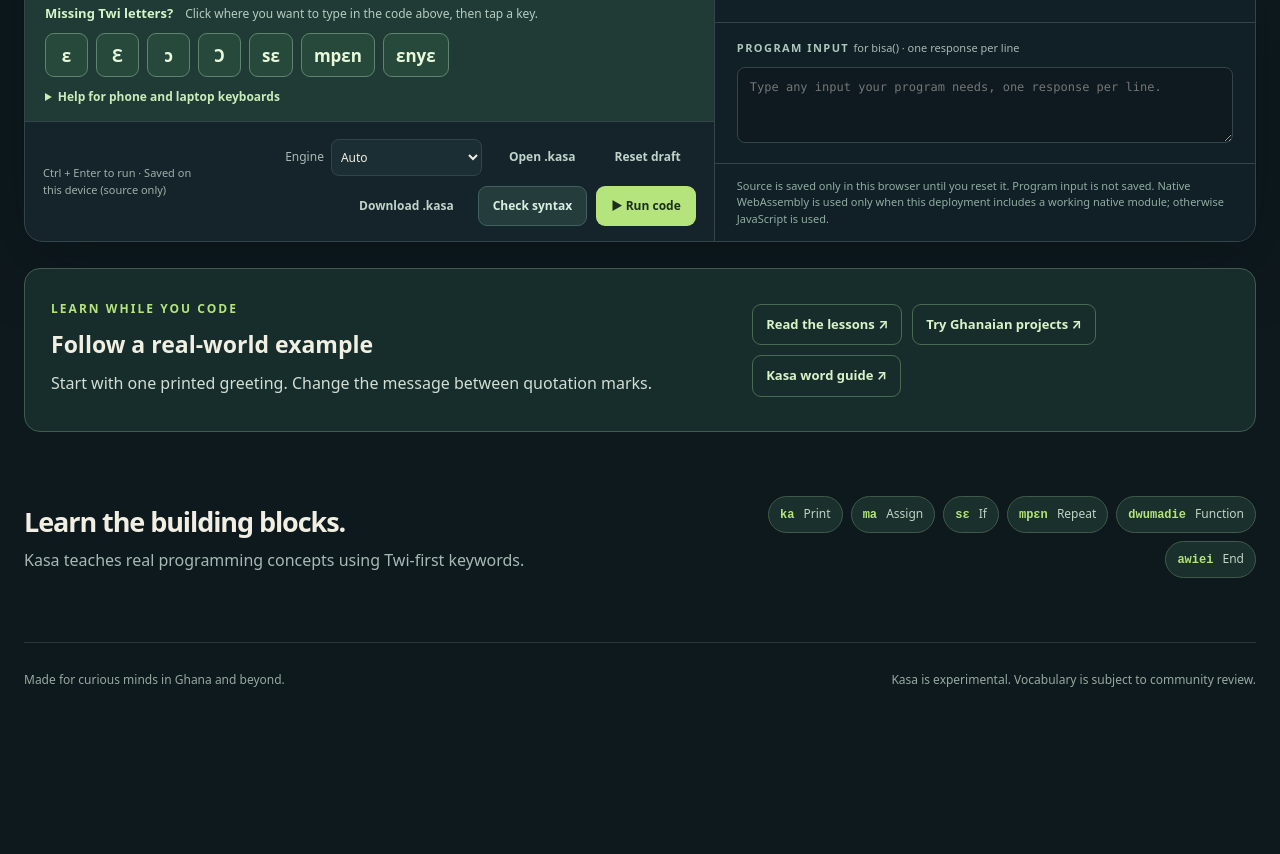
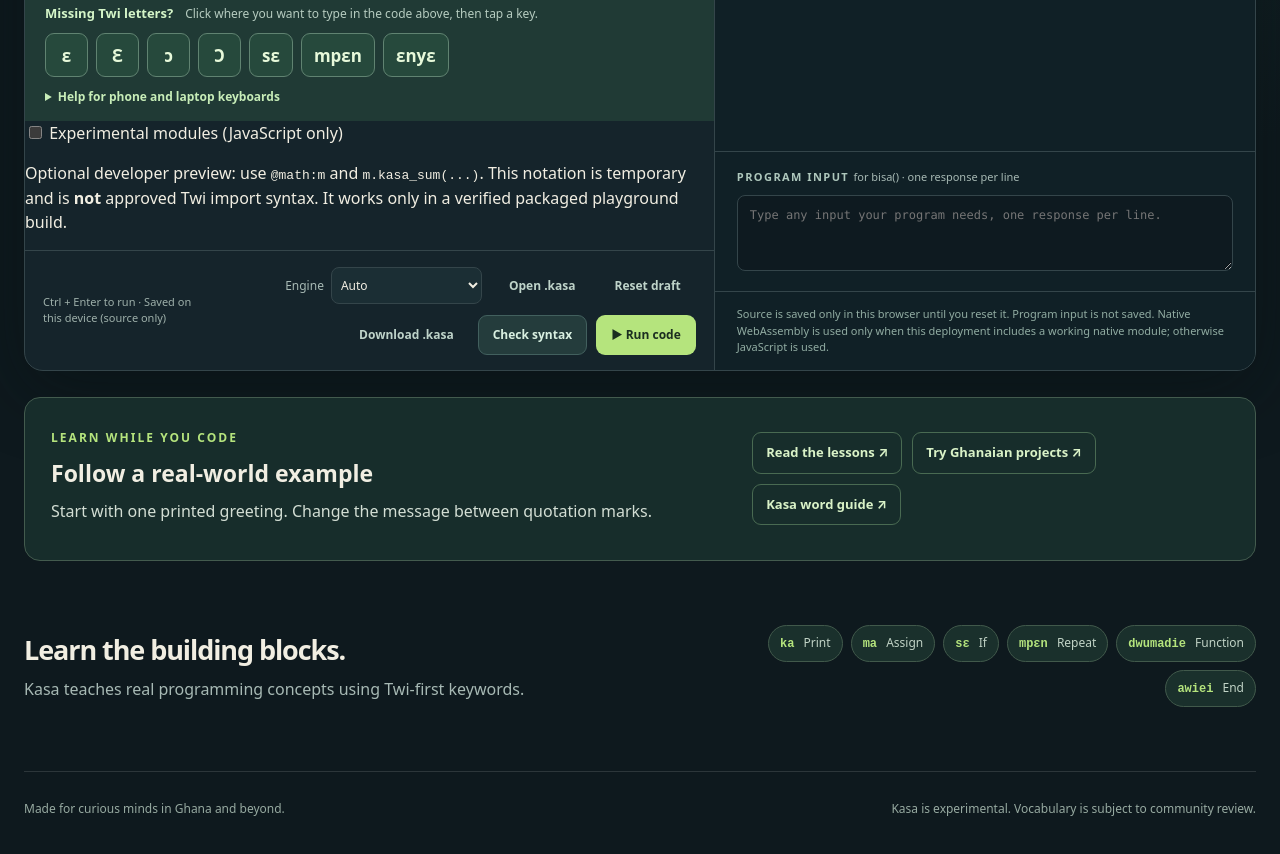
Before and after one commit to fosterb1/kasa_programming_language, a plain HTML site: page playground/index.html in a window 1280 px wide. Shown: the part 1020-1874 px from the top of the page. Before the commit the page ends 1759 px from the top, so only its background shows below. Drawn offline with Linux system fonts and the light colour scheme.

Commit message:
Add opt-in experimental Kasa modules toggle and market example to browser editor

```diff
--- a/playground/index.html
+++ b/playground/index.html
@@ -10,7 +10,7 @@
   <title>Kasa Playground — Kasa Programming Language</title>
   <link rel="stylesheet" href="./style.css" />
   <script src="./diagnostics.js?v=4c1" defer></script>
-  <script src="./app.js?v=4c1" defer></script>
+  <script src="./app.js?v=4c2" defer></script>
 </head>
 <body>
   <div class="page-shell">
@@ -39,6 +39,7 @@
                 <option value="lists">Lists</option>
                 <option value="input">User input</option>
                 <option value="market">Market receipt (GHS)</option>
+                <option value="moduleMarket">Market baskets · experimental modules</option>
                 <option value="grades">School marks</option>
                 <option value="stock">Inventory alert</option>
                 <option value="savings">Savings club</option>
@@ -59,6 +60,13 @@
               <button type="button" class="character-key" data-insert="ɛnyɛ" aria-label="Insert ɛnyɛ keyword">ɛnyɛ</button>
             </div>
             <details class="character-keyboard-tips"><summary>Help for phone and laptop keyboards</summary><p>No special keyboard is required inside this editor. Use the buttons above or a Twi/Akan input layout installed on your own device. Kasa keywords keep their real spelling; English words are not automatically converted into language commands.</p></details>
+          </div>
+          <div class="module-experiment">
+            <label class="module-experiment-switch" for="experimental-modules">
+              <input id="experimental-modules" type="checkbox" aria-describedby="module-experiment-help" />
+              <span>Experimental modules (JavaScript only)</span>
+            </label>
+            <p id="module-experiment-help">Optional developer preview: use <code>@math:m</code> and <code>m.kasa_sum(...)</code>. This notation is temporary and is <strong>not</strong> approved Twi import syntax. It works only in a verified packaged playground build.</p>
           </div>
           <div class="editor-footer">
             <div id="editor-help" class="hint">Ctrl + Enter to run · Saved on this device (source only)</div>
```
